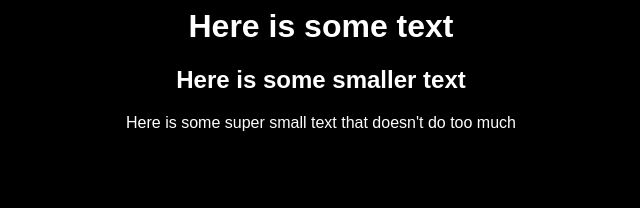
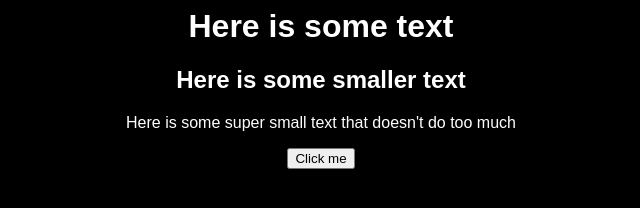
Before and after one commit to yoshiyahoo/Banking-System, a website: page public/index.html in a window 1280 px wide. Shown: the whole page, without its empty margins (319-959 px from the left). Drawn offline with Linux system fonts and the light colour scheme.

Commit message:
added some frontend sillyness

```diff
--- a/index.js
+++ b/index.js
@@ -13,6 +13,7 @@ const { getBank, getBanks, createBank } = require('./models/Bankmodel')
 // Setup cors authentication to allow other frameworks to talk to this server
 app.use(express.json())
 app.use(cors()) // make sure it's a function call omg
+app.use(express.static("public"))
 
 
 // Setup Account Routes
--- a/public/index.html
+++ b/public/index.html
@@ -6,5 +6,8 @@
         <h1>Here is some text</h1>
         <h2>Here is some smaller text</h2>
         <p>Here is some super small text that doesn't do too much</p>
+        <script src="main.js"></script>
+
+        <button onclick="getData()"> Click me </button>
     </body>
 </html>
--- /dev/null
+++ b/public/main.js
@@ -0,0 +1,8 @@
+function getData() {
+    fetch("http://localhost:3000/api/getAccounts", {
+        method: "GET"
+    })
+        .then((data) => {
+            console.log(data)
+        })
+}
```
